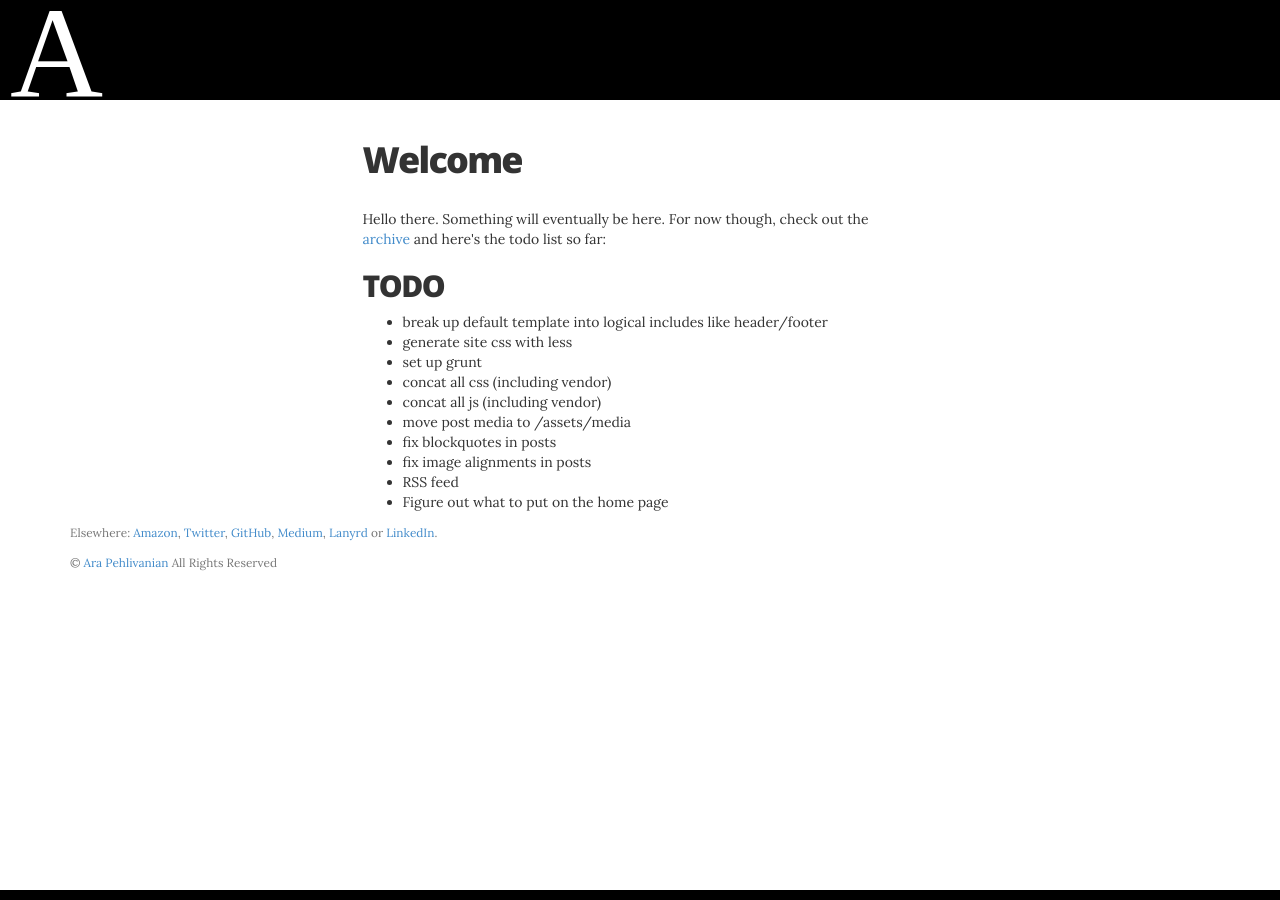
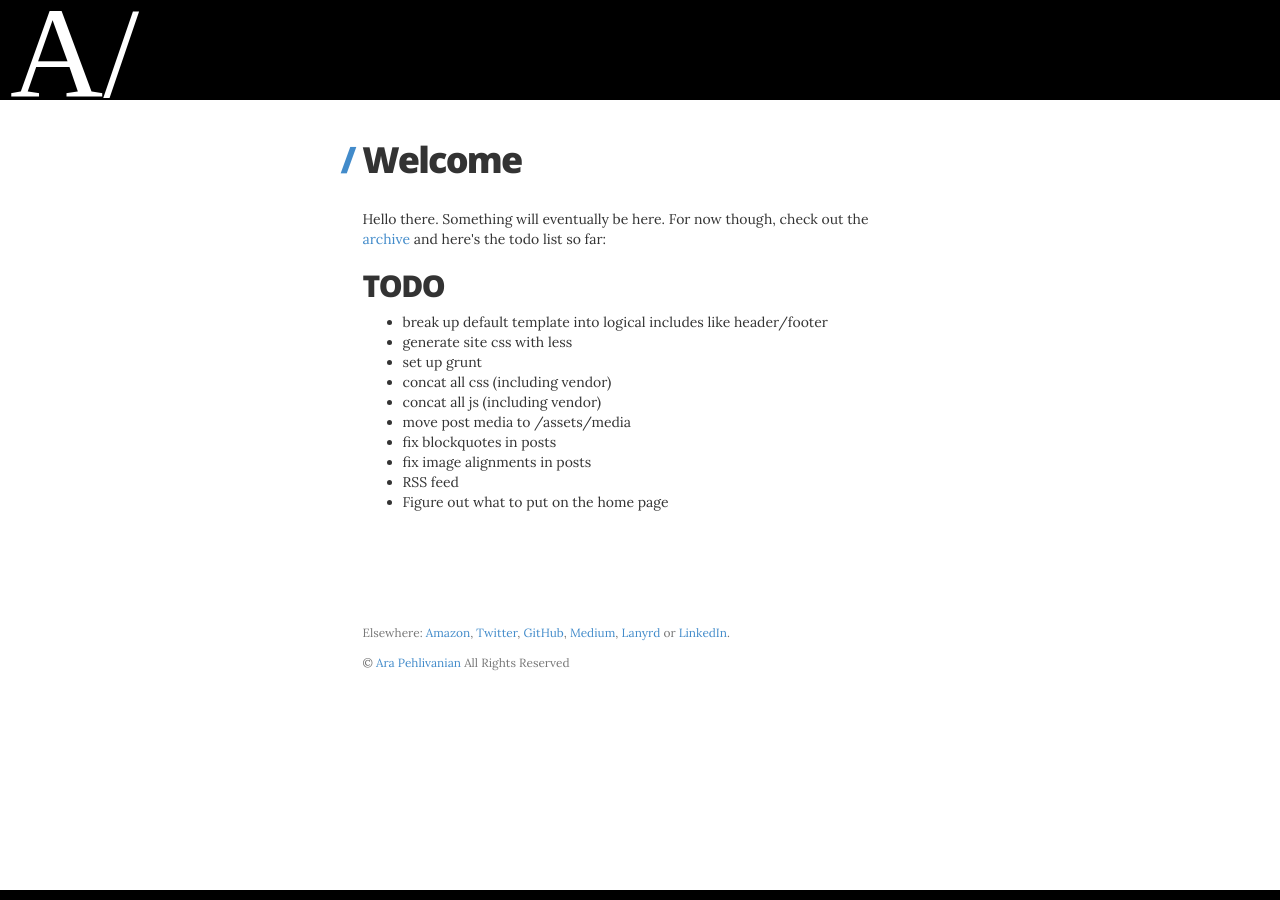
Before and after one commit to arapehl/arapehl.github.io, a Jekyll site: the page built from index.html, in a window 1280 px wide. Built offline with Jekyll 4.4.1, drawn with Linux system fonts in a browser that asks for light colours; some web fonts are replaced.

Commit message:
style changes with the universal header and footer

```diff
--- a/_includes/universal_footer.html
+++ b/_includes/universal_footer.html
@@ -1,5 +1,6 @@
-<div class="footer">
-  <div class="container">
+<div class="container footer">
+  <div class="row">
+    <div class="col-xs-12 col-md-6 col-md-offset-3">
       <p class="text-muted">
         <small>Elsewhere: <a href="http://www.amazon.com/Ara-Pehlivanian/e/B002MO0E9E/">Amazon</a>, <a href="https://twitter.com/ara_p">Twitter</a>, <a href="https://github.com/arapehl">GitHub</a>, <a href="https://medium.com/@ara">Medium</a>, <a href="http://lanyrd.com/profile/ara_p/">Lanyrd</a> or <a
             href="https://www.linkedin.com/in/arapehl">LinkedIn</a>.
@@ -10,3 +11,4 @@
       </p>
     </div>
   </div>
+</div>
--- a/_includes/universal_header.html
+++ b/_includes/universal_header.html
@@ -1,3 +1,13 @@
 <a class="brand" href="/">
-  <abbr title="Ara Pehlivanian">A</abbr>
+  <abbr title="Ara Pehlivanian">A/</abbr>
 </a>
+<div class="container">
+  <div class="row">
+    <div class="col-xs-12 col-md-6 col-md-offset-3">
+      <h1 class="page-header">
+        <a href="/">/</a>
+        {{ page.title }}
+      </h1>
+    </div>
+  </div>
+</div>
--- a/_layouts/post.html
+++ b/_layouts/post.html
@@ -1,8 +1,6 @@
 ---
 layout: default
 ---
-<article>
-  <h1 class="page-header">{{ page.title }}</h1>
 <p class="byline text-muted">
   <small>
     <time datetime="{{ page.date }}">
@@ -21,4 +19,3 @@ layout: default
 {{ content }}
 <p class="thirty text-center text-muted">&ndash;30&ndash;</p>
 <p class="text-center text-muted"><small>Read more from the <a href="/archive/">archive <i class="fa fa-archive"></i></a></small></p>
-</article>
--- a/archive/index.html
+++ b/archive/index.html
@@ -2,7 +2,6 @@
 layout: default
 title: Archive
 ---
-<h1 class="page-header">Archive <i class="fa fa-archive"></i></h1>
 <ul class="archive list-unstyled">
   {% for post in site.posts %}
   <li>
--- a/assets/css/style.css
+++ b/assets/css/style.css
@@ -7,6 +7,20 @@ body {
 
 .header {
   background: black;
+}
+
+.footer {
+  margin-top: 100px;
+}
+
+.thirty {
+  margin-top: 100px;
+}
+
+.page-header {
+  padding-left: 22px;
+  text-indent: -22px;
+  margin-left: -22px;
 }
 
 .brand,
@@ -39,10 +53,6 @@ h1 img {
   border: none;
 }
 
-.thirty {
-  margin-top: 100px;
-}
-
 time,
 .byline {
   font-family: 'Open Sans', sans-serif;
--- a/index.html
+++ b/index.html
@@ -1,8 +1,7 @@
 ---
 layout: default
-title: Ara Pehlivanian
+title: Welcome
 ---
-<h1 class="page-header">Welcome</h1>
 <p>Hello there. Something will eventually be here. For now though, check out the <a href="/archive/">archive</a> and here's the todo list so far:</p>
 <h2>TODO</h2>
 <ul>
```
Also changed, not shown: _drafts/implementation-driven-development.md (+7 -2 lines), assets/css/ara.css (added). Lines whose indentation alone changed are shown as unchanged.
